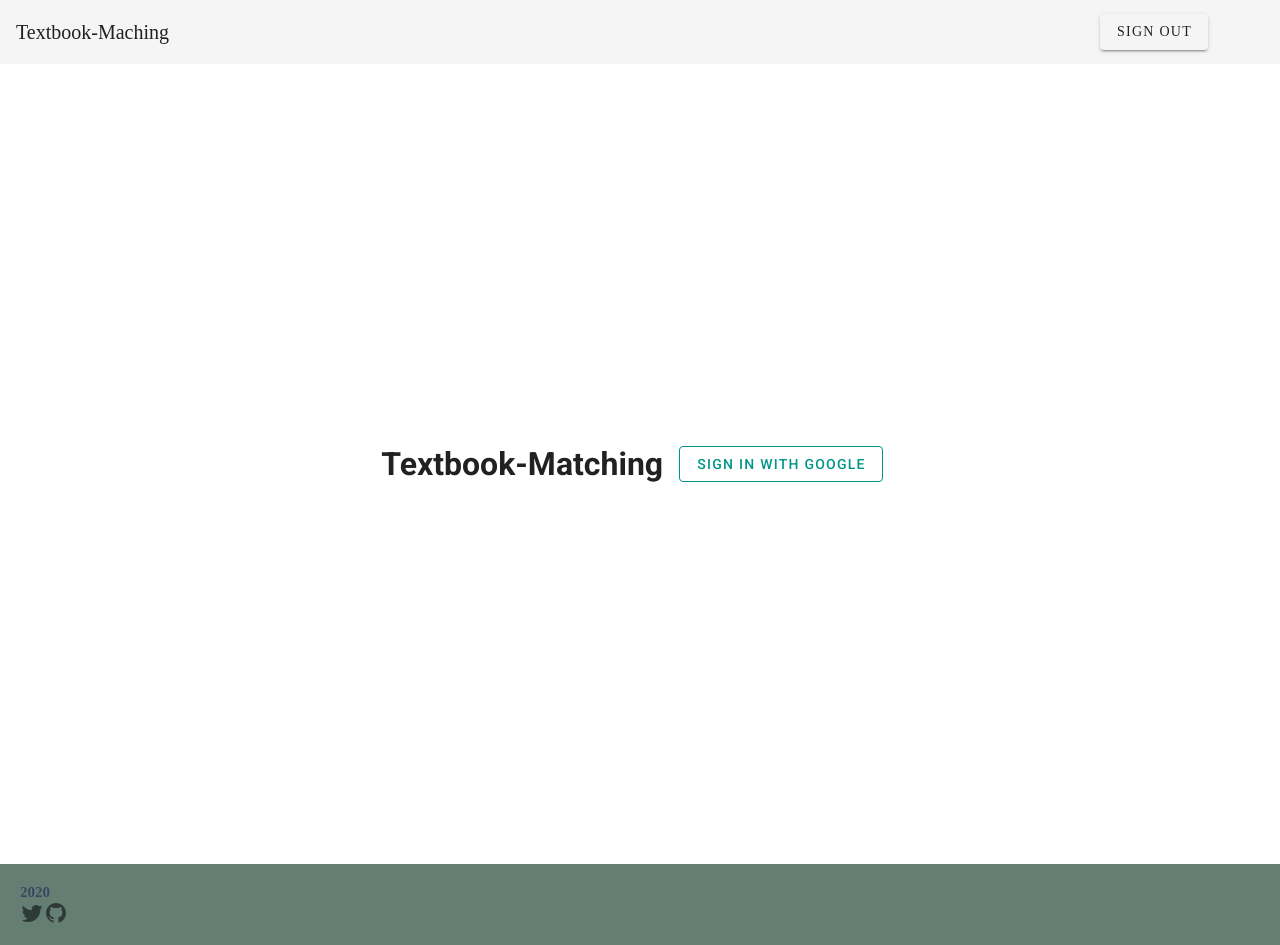
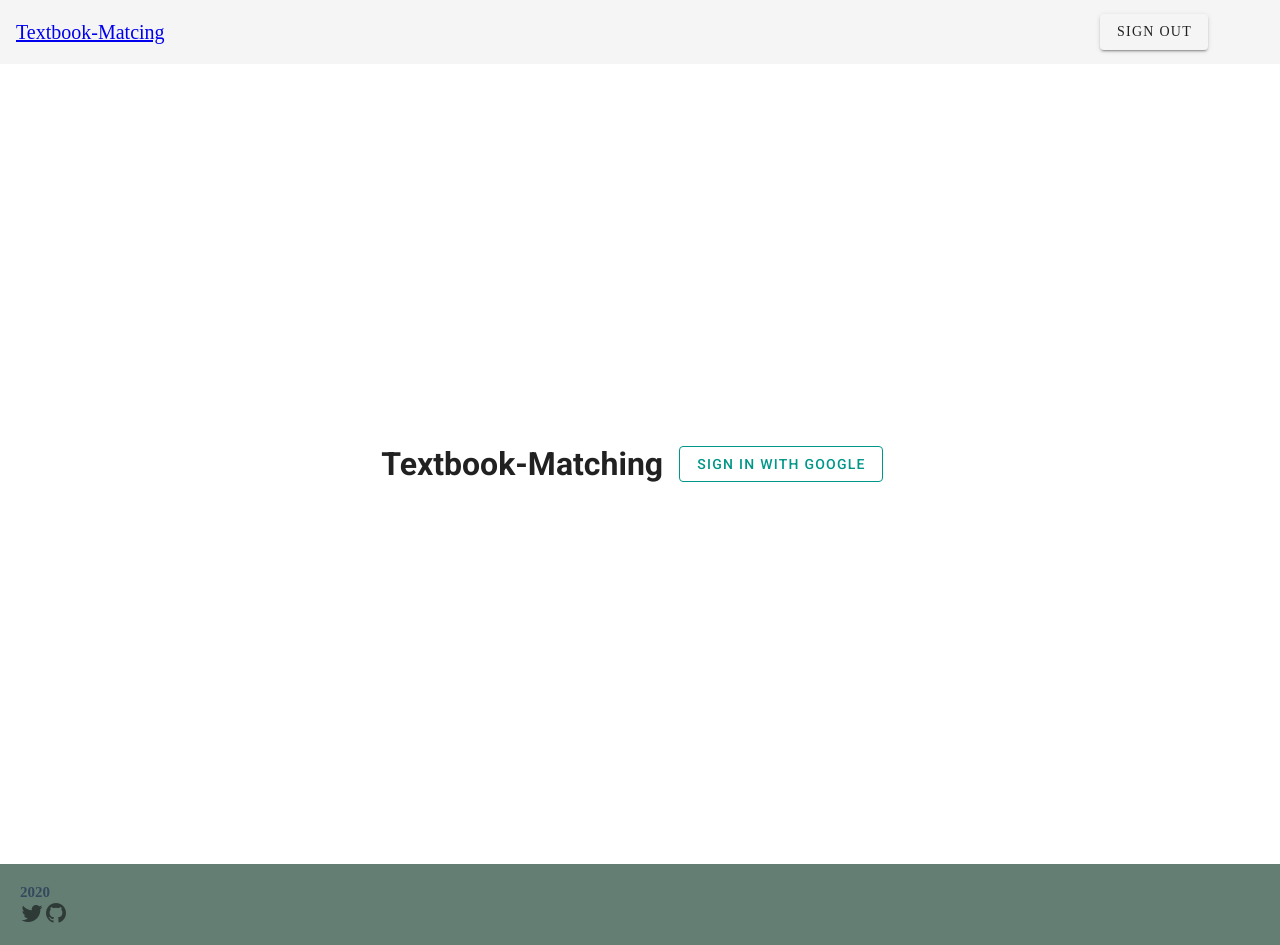
Before and after one commit to kyutech-programming-club/Textbook-Matchng, a Nuxt app: page / in a window 1280 px wide. Built offline with nearby package versions, Linux system fonts and the light colour scheme.

Commit message:
Set link at header title

```diff
--- a/components/Header.vue
+++ b/components/Header.vue
@@ -1,7 +1,11 @@
 <template>
   <header>
     <v-app-bar>
-      <v-toolbar-title>Textbook-Maching</v-toolbar-title>
+      <nuxt-link to="/postlist">
+        <v-toolbar-title>
+            Textbook-Matcing
+        </v-toolbar-title>
+      </nuxt-link>
       <v-spacer></v-spacer>
       <v-btn
         to="login"
```
